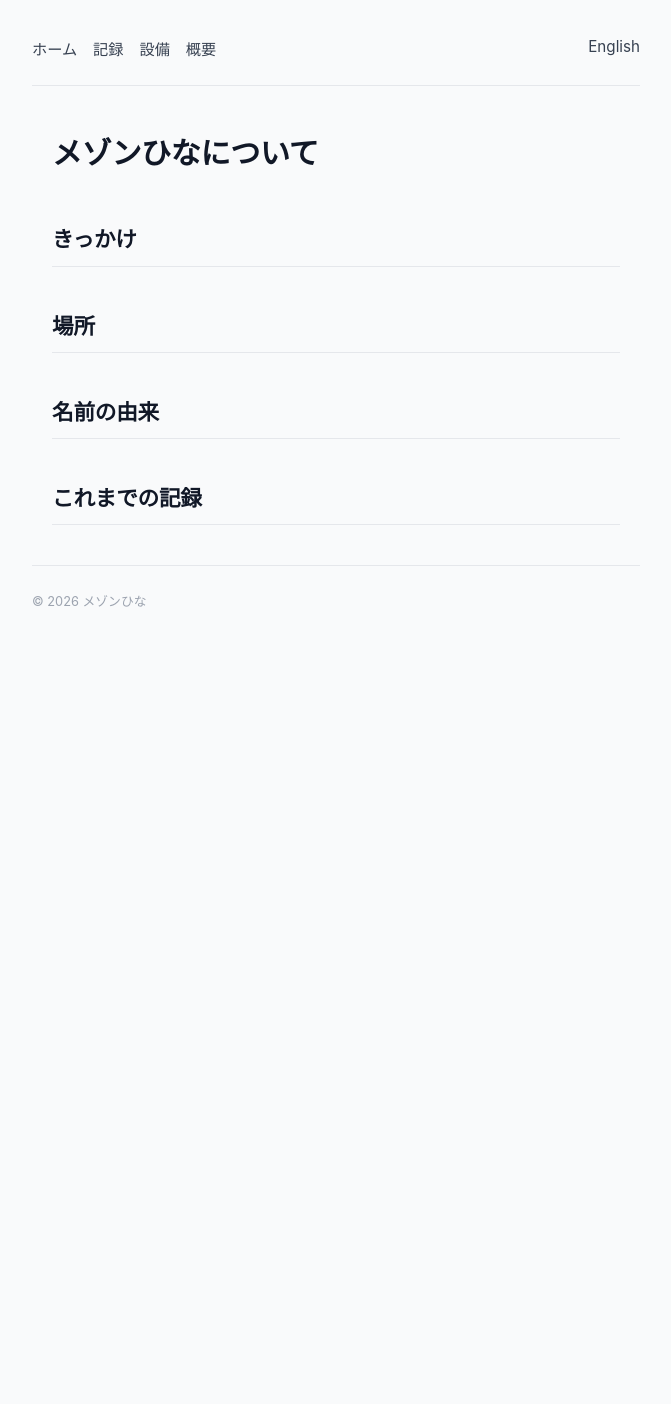
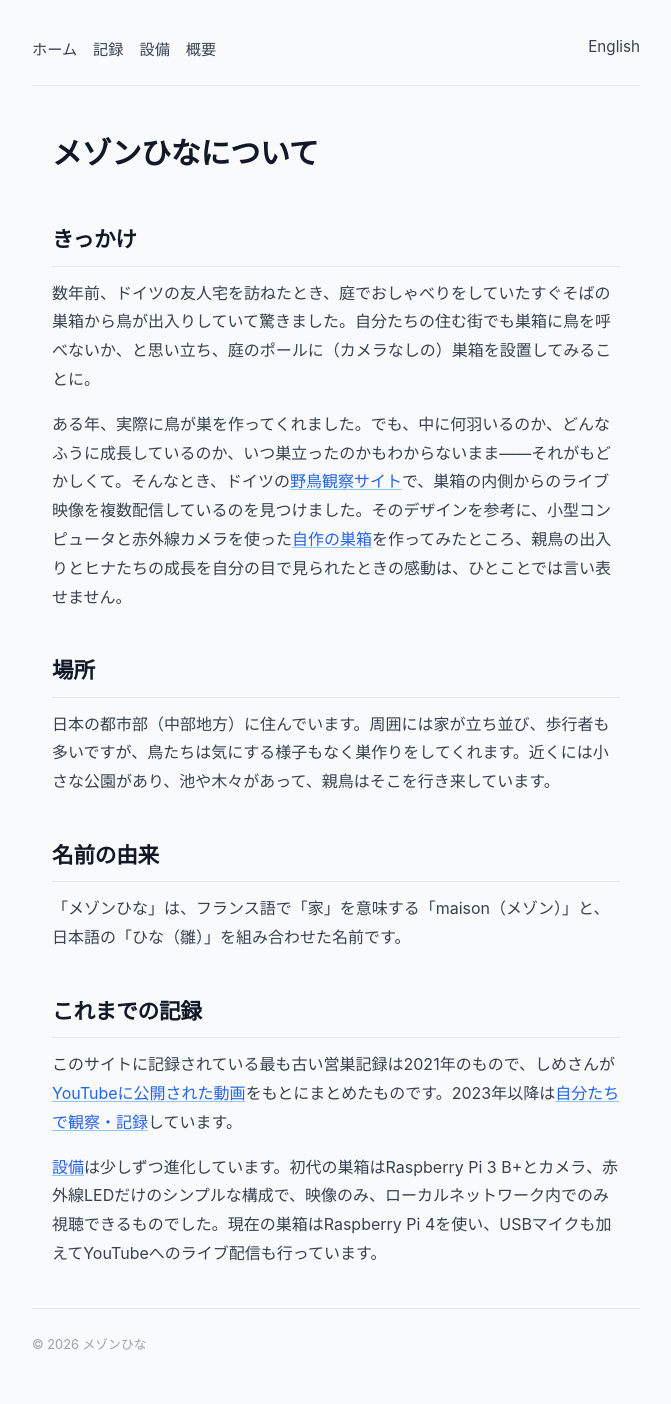
Before and after one commit to tagawa/maison-hina, a Jekyll site: the page built from ja/about.md, in a window 1280 px wide. Shown: the whole page, without its empty margins (304-975 px from the left). Built offline with Jekyll 4.4.1, drawn with Linux system fonts in a browser that asks for light colours; comment, search, counter and statistics services are not loaded; before the commit the page ends 900 px from its top, so only the background shows below that.

Commit message:
Update about.md

```diff
--- a/ja/about.md
+++ b/ja/about.md
@@ -5,7 +5,7 @@ json_ld:
   "@context": "https://schema.org"
   "@type": "AboutPage"
   name: "メゾンひなについて"
-  url: "https://maison-hina.com/ja/about"
+  url: "https://maison-hina.com/ja/about/"
   inLanguage: "ja"
 ---
 
@@ -13,16 +13,20 @@ json_ld:
 
 ## きっかけ
 
-<!-- TODO: Why the nest box was set up -->
+数年前、ドイツの友人宅を訪ねたとき、庭でおしゃべりをしていたすぐそばの巣箱から鳥が出入りしていて驚きました。自分たちの住む街でも巣箱に鳥を呼べないか、と思い立ち、庭のポールに（カメラなしの）巣箱を設置してみることに。
+
+ある年、実際に鳥が巣を作ってくれました。でも、中に何羽いるのか、どんなふうに成長しているのか、いつ巣立ったのかもわからないまま——それがもどかしくて。そんなとき、ドイツの[野鳥観察サイト](https://www.naturetec-live.de){:target="_blank" rel="noopener"}で、巣箱の内側からのライブ映像を複数配信しているのを見つけました。そのデザインを参考に、小型コンピュータと赤外線カメラを使った[自作の巣箱](/ja/setup/)を作ってみたところ、親鳥の出入りとヒナたちの成長を自分の目で見られたときの感動は、ひとことでは言い表せません。
 
 ## 場所
 
-<!-- TODO: Where it is (as much detail as you're comfortable sharing) -->
+日本の都市部（中部地方）に住んでいます。周囲には家が立ち並び、歩行者も多いですが、鳥たちは気にする様子もなく巣作りをしてくれます。近くには小さな公園があり、池や木々があって、親鳥はそこを行き来しています。
 
 ## 名前の由来
 
-<!-- TODO: How the name メゾンひな came about -->
+「メゾンひな」は、フランス語で「家」を意味する「maison（メゾン）」と、日本語の「ひな（雛）」を組み合わせた名前です。
 
 ## これまでの記録
 
-<!-- TODO: How long it's been running, notable years/events -->
+このサイトに記録されている最も古い営巣記録は2021年のもので、しめさんが[YouTubeに公開された動画](https://www.youtube.com/watch?v=j7S0j0qnsTg){:target="_blank" rel="noopener"}をもとにまとめたものです。2023年以降は[自分たちで観察・記録](/ja/timeline/)しています。
+
+[設備](/ja/setup/)は少しずつ進化しています。初代の巣箱はRaspberry Pi 3 B+とカメラ、赤外線LEDだけのシンプルな構成で、映像のみ、ローカルネットワーク内でのみ視聴できるものでした。現在の巣箱はRaspberry Pi 4を使い、USBマイクも加えてYouTubeへのライブ配信も行っています。
```
